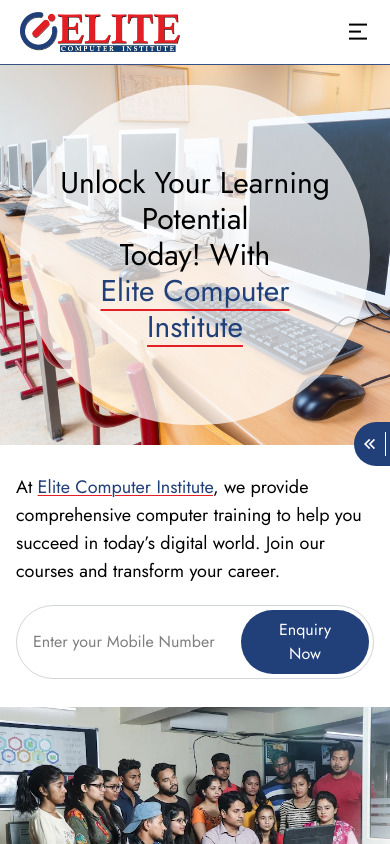
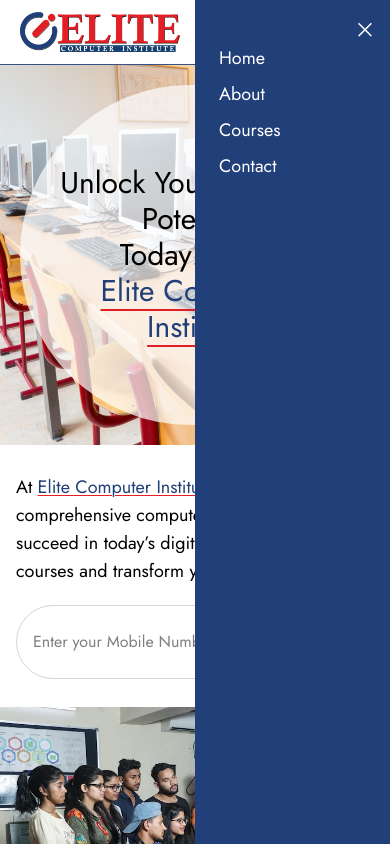
Before and after one commit to Nipul2005/elitInstitute, a React (Vite) app: page / in a window 390 px wide. Both pictures are taken after a click on the icon 358 px from the left and 31 px from the top of the page. Shown: the top 844 px of the page. Built offline with nearby package versions, Linux system fonts and the light colour scheme; a web font is replaced by a local one.

Commit message:
added sidebar

```diff
--- a/index.html
+++ b/index.html
@@ -32,7 +32,7 @@
     ></script>
   </head>
   <body class="w-full h-auto bg-white">
-    <div id="root" class="w-full h-auto"></div>
+    <div id="root" class="w-full h-auto relative"></div>
     <script type="module" src="/src/main.jsx"></script>
   </body>
 </html>
--- a/src/Layout.jsx
+++ b/src/Layout.jsx
@@ -2,11 +2,15 @@
 import Header from "./components/Header";
 import Footer from "./components/Footer";
 import HoverItems from "./components/HoverItems";
+import Sidebar from "./design/Sidebar";
+import { useState } from "react";
 
 function Layout() {
+  const [show, setShow] = useState(false);
   return (
     <>
-      <Header />
+      {show && <Sidebar setShow={setShow} />}
+      <Header show={show} setShow={setShow} />
       <main className="w-full h-auto relative">
         <Outlet />
       </main>
--- a/src/components/Header.jsx
+++ b/src/components/Header.jsx
@@ -1,8 +1,7 @@
-import React from "react";
 import { Link } from "react-router-dom";
 import Logo from "./Logo";
 
-function Header() {
+function Header({ show, setShow }) {
   return (
     <header className="w-full h-auto py-3 bg-white border-b border-primary/90 sticky top-0 z-10">
       <nav className="flex sm:justify-around justify-between items-center sm:px-0 px-5">
@@ -21,7 +20,7 @@
             <Link to="/contact">Contact</Link>
           </li>
         </ul>
-        <i className="ri-menu-2-line text-black text-2xl sm:hidden cursor-pointer"></i>
+        <i className="ri-menu-2-line text-black text-2xl sm:hidden cursor-pointer" onClick={() => setShow((prev) => !prev)}></i>
         <button className="bg-primary text-white px-6 py-2 rounded-full cursor-pointer hidden sm:block">
           Enroll Now
         </button>
--- a/src/components/HoverItems.jsx
+++ b/src/components/HoverItems.jsx
@@ -4,7 +4,7 @@
   const [show, setShow] = useState(false);
   return (
     <div
-      className="fixed top-1/2 bg-primary z-40 p-2 text-white flex justify-start items-center gap-x-3 rounded-tl-full rounded-bl-full hover:right-0 transition-all duration-300 ease-in-out cursor-pointer"
+      className="fixed top-1/2 bg-primary z-20 p-2 text-white flex justify-start items-center gap-x-3 rounded-tl-full rounded-bl-full hover:right-0 transition-all duration-300 ease-in-out cursor-pointer"
       onClick={() => setShow((prev) => !prev)}
       onMouseEnter={() => setShow(true)}
       onMouseLeave={() => setShow(false)}
--- /dev/null
+++ b/src/design/Sidebar.jsx
@@ -0,0 +1,33 @@
+import React from "react";
+import { Link } from "react-router-dom";
+
+function Sidebar({ setShow }) {
+  return (
+    <div className="absolute right-0 top-0 w-3/6 h-full bg-primary z-30 px-4 pl-6">
+      <div className="sticky top-0">
+        <span className="w-full flex justify-end items-center pt-4">
+          <i
+            className="ri-close-large-line text-white  cursor-pointer text-lg"
+            onClick={() => setShow(false)}
+          ></i>
+        </span>
+        <ul className="flex flex-col justify-center items-start gap-2 text-white text-lg">
+          <li>
+            <Link to="/">Home</Link>
+          </li>
+          <li>
+            <Link to="/about">About</Link>
+          </li>
+          <li>
+            <Link to="/courses">Courses</Link>
+          </li>
+          <li>
+            <Link to="/contact">Contact</Link>
+          </li>
+        </ul>
+      </div>
+    </div>
+  );
+}
+
+export default Sidebar;
```
